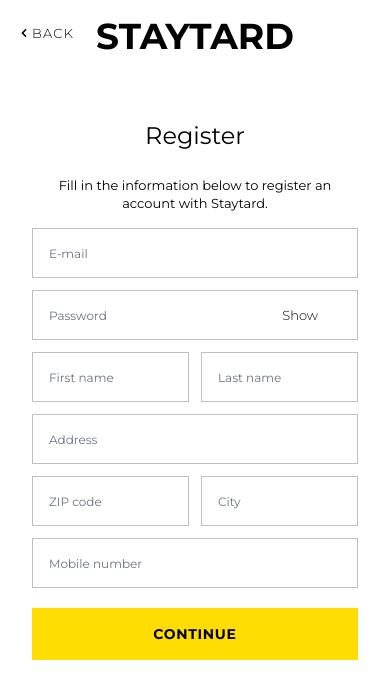
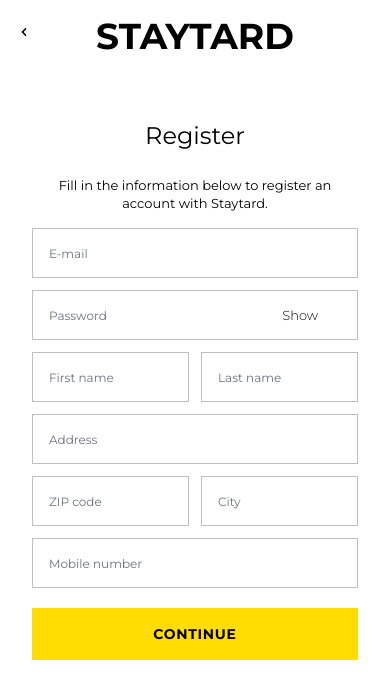
Before and after one commit to EdvinTr/staytard-frontend, a Next.js app: page /register in a window 390 px wide. Shown: the top 698 px of the page. Built offline with nearby package versions, Linux system fonts and the light colour scheme; no server answers.

Commit message:
fix: hide back button text on small device

```diff
--- a/src/components/AppHeader.tsx
+++ b/src/components/AppHeader.tsx
@@ -3,11 +3,13 @@
 import { useRouter } from "next/router";
 import React from "react";
 import { APP_PAGE_ROUTE } from "../constants";
+import { useWindowSize } from "../hooks/useWindowSize";
 import { MyContainer } from "./MyContainer";
 interface AppHeaderProps {}
 
 export const AppHeader: React.FC<AppHeaderProps> = () => {
   const router = useRouter();
+  const windowSize = useWindowSize();
   return (
     <MyContainer>
       <header className="relative text-center pt-4 max-w-3xl mx-auto">
@@ -18,7 +20,9 @@
             role="link"
           >
             <ChevronLeftIcon className="w-4" />
-            back
+            {windowSize && windowSize.width && windowSize?.width > 640
+              ? "Back"
+              : ""}
           </button>
         </div>
         <Link href={APP_PAGE_ROUTE.INDEX}>
--- /dev/null
+++ b/src/hooks/useWindowSize.tsx
@@ -0,0 +1,30 @@
+import { useEffect, useState } from "react";
+
+export function useWindowSize() {
+  // Initialize state with undefined width/height so server and client renders match
+  // Learn more here: https://joshwcomeau.com/react/the-perils-of-rehydration/
+  const [windowSize, setWindowSize] = useState<{
+    width?: number;
+    height?: number;
+  }>({
+    width: undefined,
+    height: undefined,
+  });
+  useEffect(() => {
+    // Handler to call on window resize
+    function handleResize() {
+      // Set window width/height to state
+      setWindowSize({
+        width: window.innerWidth,
+        height: window.innerHeight,
+      });
+    }
+    // Add event listener
+    window.addEventListener("resize", handleResize);
+    // Call handler right away so state gets updated with initial window size
+    handleResize();
+    // Remove event listener on cleanup
+    return () => window.removeEventListener("resize", handleResize);
+  }, []); // Empty array ensures that effect is only run on mount
+  return windowSize;
+}
```
